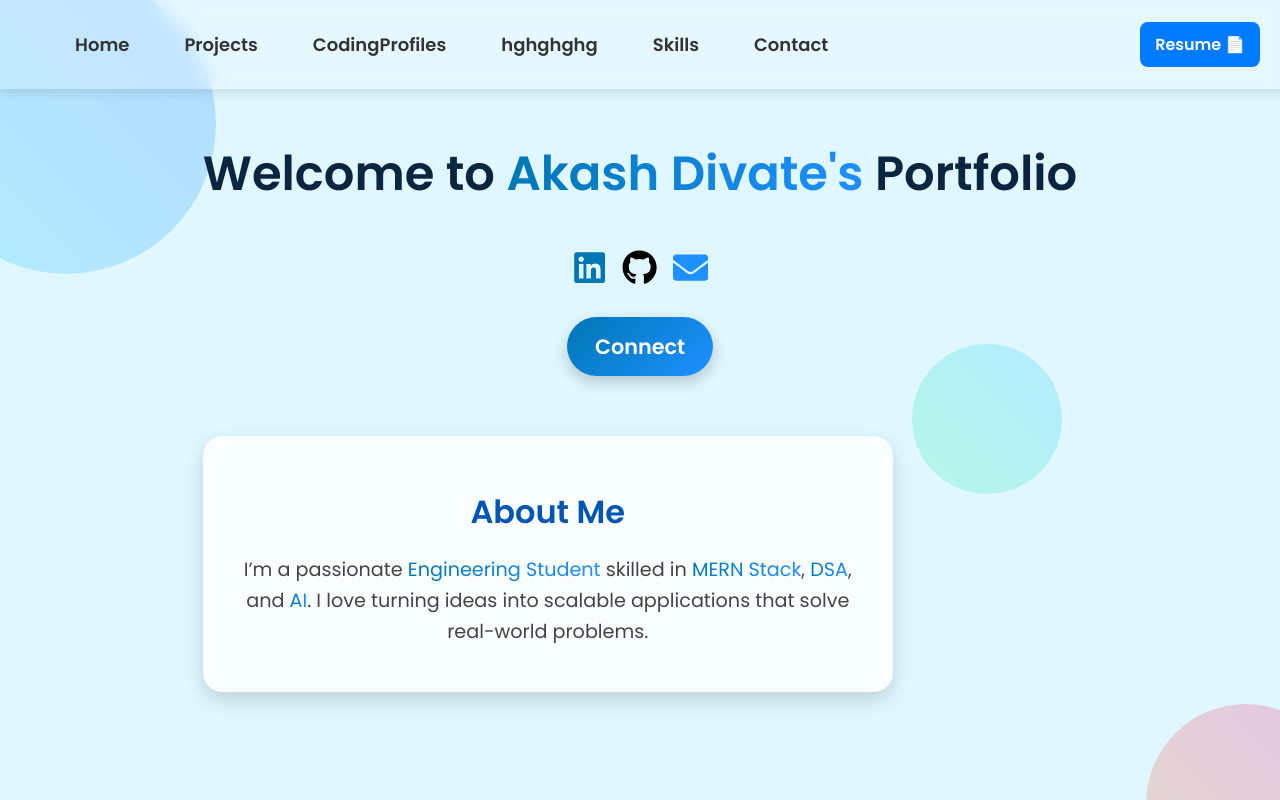
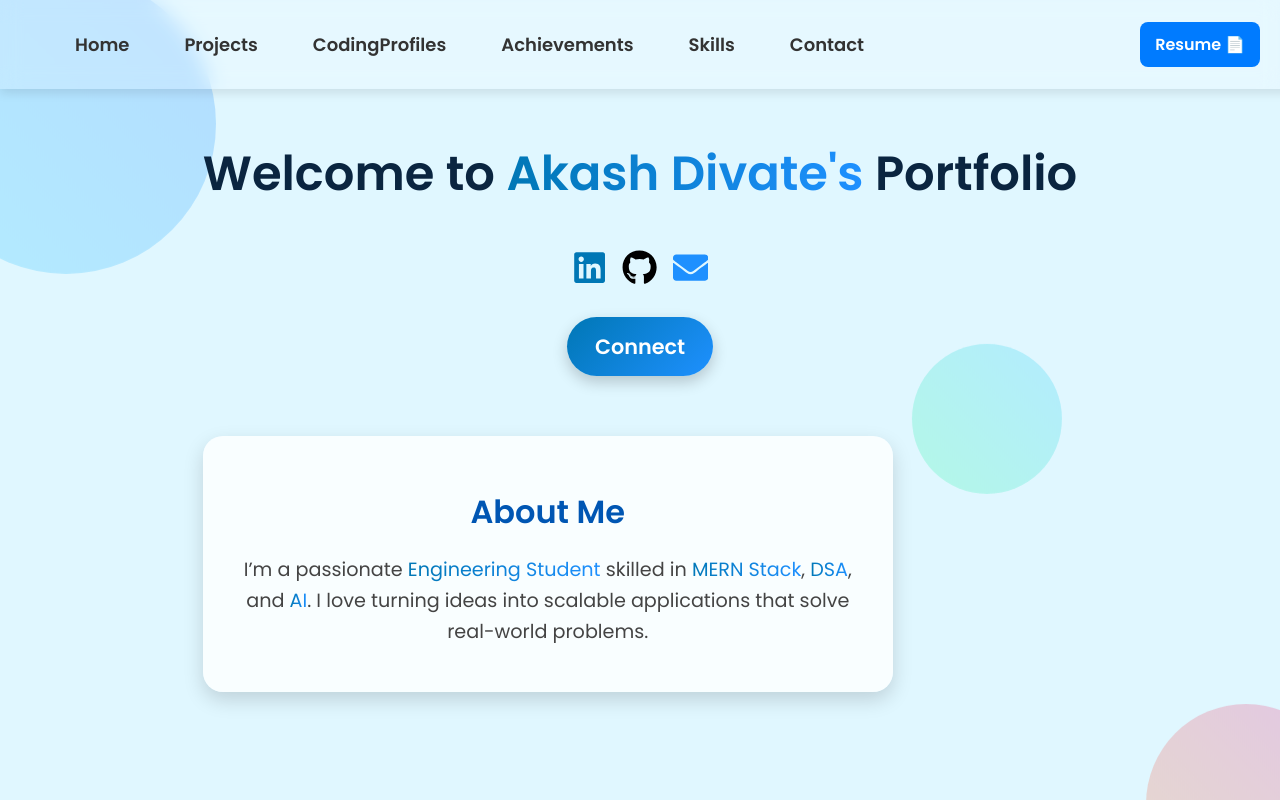
Before and after one commit to AkashD625/MyPortfolio_Website, a React (Vite) app: page / in a window 1280 px wide. Shown: the top 800 px of the page. Built offline with nearby package versions, Linux system fonts and the light colour scheme.

Commit message:
Project updation

```diff
--- a/src/components/Navbar.jsx
+++ b/src/components/Navbar.jsx
@@ -34,7 +34,7 @@ const Navbar = () => {
         </li>
         <li>
           <a href="#achievements" onClick={toggleMenu}>
-            hghghghg
+            Achievements
           </a>
         </li>{" "}
         {/* ✅ New */}
```
